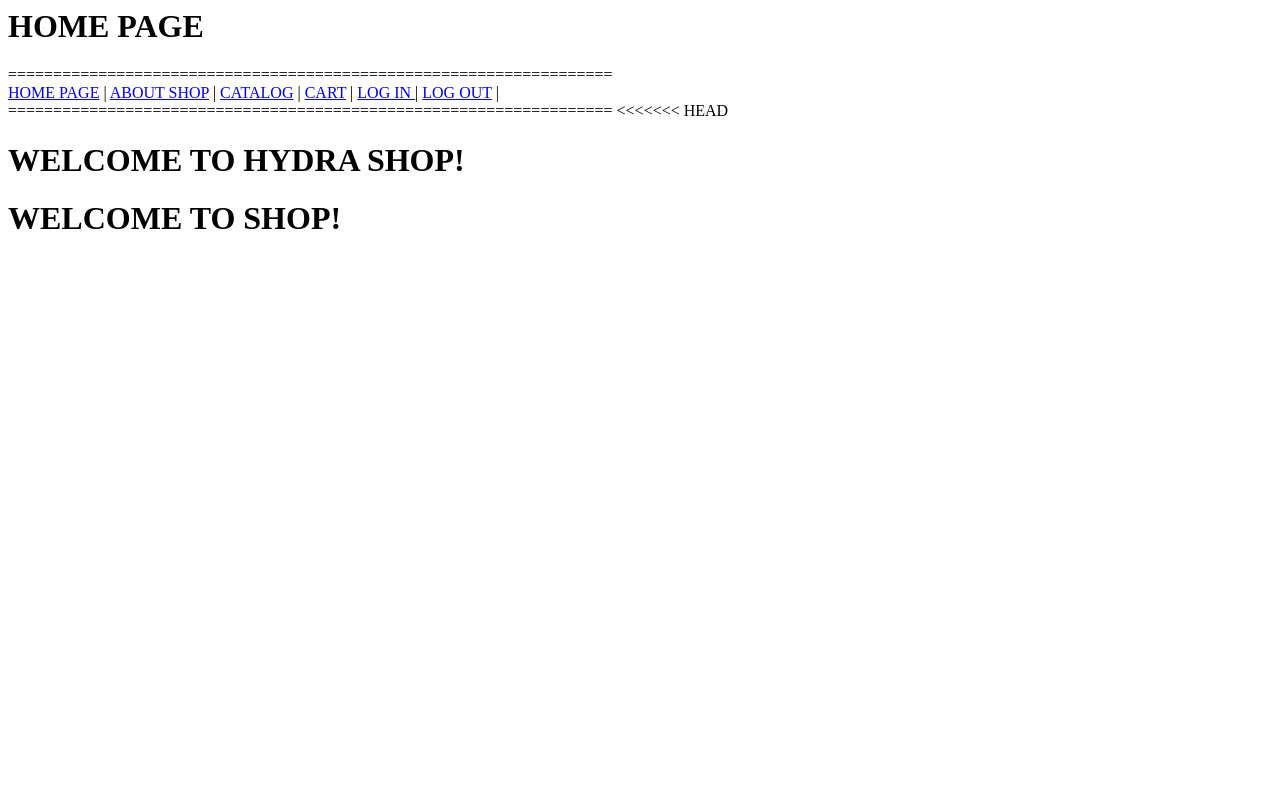
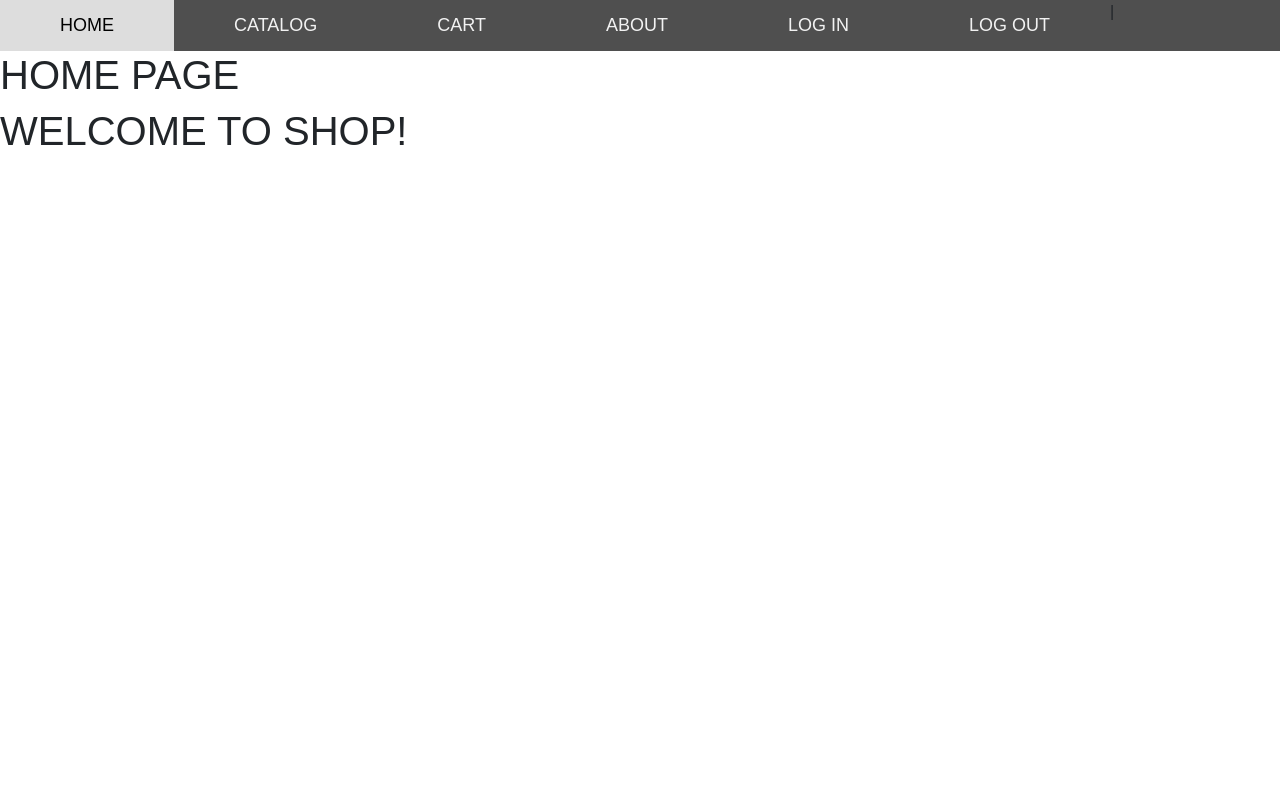
Before and after one commit to xfrbt1/Django_store_shop, a Django app: page / in a window 1280 px wide. Run offline with Django 4.2, Linux system fonts and the light colour scheme; some libraries are stand-ins or nearby versions.

Commit message:
Initial commit

```diff
--- a/main/urls.py
+++ b/main/urls.py
@@ -1,18 +1,3 @@
-"""main URL Configuration
-
-The `urlpatterns` list routes URLs to views. For more information please see:
-    https://docs.djangoproject.com/en/4.0/topics/http/urls/
-Examples:
-Function views
-    1. Add an import:  from my_app import views
-    2. Add a URL to urlpatterns:  path('', views.home, name='home')
-Class-based views
-    1. Add an import:  from other_app.views import Home
-    2. Add a URL to urlpatterns:  path('', Home.as_view(), name='home')
-Including another URLconf
-    1. Import the include() function: from django.urls import include, path
-    2. Add a URL to urlpatterns:  path('blog/', include('blog.urls'))
-"""
 from django.contrib import admin
 from django.urls import path, include
 from main import views
@@ -29,6 +14,7 @@ urlpatterns = [
     path('auth_log_reg/', include('authentication.urls')),
     path('shop/', include('shop.urls')),
 
+
 ]
 
 
--- a/main/views.py
+++ b/main/views.py
@@ -9,8 +9,7 @@ def about_shop(request):
     return render(request, 'about_shop.html')
 
 
-# def reviews(request):
-#     return render(request, 'cart.html')
+
 
 
 def catalog(request):
--- a/shop/models.py
+++ b/shop/models.py
@@ -41,7 +41,6 @@ class Product(models.Model):
     def __str__(self):
 
         return f""" product:{self.name}\nprice:{self.price} """
-        return f""" product:{self.name} """
 
 
 
--- a/shop/urls.py
+++ b/shop/urls.py
@@ -4,9 +4,7 @@ from shop import views
 
 urlpatterns = [
     path('', views.ProductListView.as_view(), name='shop'),
-    # path('cart_basket_view/', TemplateView.as_view(template_name='shop/cart.html'), name='cart'),
     path('cart_view/', views.cart_view, name='cart'),
-    # path('product_detail/<int:pk>', TemplateView.as_view(template_name='shop/shop_detail.html'), name='shop_detail'),
     path('add_item_to_cart/<int:pk>', views.add_item_to_cart, name='add_item_to_cart'),
     path('delete_item/<int:pk>', views.CartDeleteItem.as_view(), name='cart_delete_item'),
     path('make_order', views.make_order, name='make_order'),
--- a/templates/base.html
+++ b/templates/base.html
@@ -1,17 +1,71 @@
+{% load static %}
 
-______________________________________________________________________________________________________________
- <nav role="navigation">
-     <a href="/">HOME PAGE</a> |
-     <a href="/about_shop">ABOUT SHOP</a> |
-     <a href="/catalog">CATALOG</a> |
-     <a href="/cart">CART</a> |
-     <a href="{% url 'login' %}">
+
+<link rel="stylesheet" href="{% static 'btstrp/css/bootstrap.min.css' %}">
+
+<html>
+<head>
+<meta name="viewport" content="width=device-width, initial-scale=1">
+<style>
+
+body {
+  margin: 0;
+  font-family: Arial, Helvetica, sans-serif;
+}
+
+.topnav {
+  overflow: hidden;
+  background-color: #4F4F4F;
+}
+
+.topnav a {
+  float: left;
+  color: #f2f2f2;
+  text-align: center;
+  padding: 12px 60px;
+  text-decoration: none;
+  font-size: 18px;
+}
+
+.topnav a:hover {
+  background-color: #ddd;
+  color: black;
+}
+
+.topnav a.active {
+  background-color: #696969;
+  color: white;
+}
+</style>
+</head>
+<body>
+
+<div class="topnav">
+  <a href="/">HOME</a>
+  <a href="{% url 'shop' %}">CATALOG</a>
+  <a href="{% url 'cart' %}">CART</a>
+  <a href="/about_shop">ABOUT</a>
+    <a href="{% url 'login' %}">
          {% if user.is_authenticated %}
              {{user.username}}
          {% else %}
              LOG IN
          {% endif %}
      </a> |
-     <a href="{% url 'logout' %}">LOG OUT</a> |
-   </nav>
-______________________________________________________________________________________________________________
+     <a href="{% url 'logout' %}">LOG OUT</a>
+
+</div>
+
+<div style="padding-left:20px">
+
+</div>
+
+</body>
+</html>
+
+
+{% block content %}
+
+
+
+{% endblock %}
--- a/templates/index_home.html
+++ b/templates/index_home.html
@@ -1,3 +1,9 @@
+{% extends 'base.html' %}
+
+
+{% load static %}
+{% block content %}
+
 <html lang="en">
 <head>
     <meta charset="UTF-8">
@@ -8,30 +14,13 @@
 
 </head>
 <h1> HOME PAGE </h1>
-===================================================================
-
- <nav role="navigation">
-     <a href="/">HOME PAGE</a> |
-     <a href="/about_shop">ABOUT SHOP</a> |
-     <a href="{% url 'shop' %}">CATALOG</a> |
-     <a href="{% url 'cart' %}">CART</a> |
-     <a href="{% url 'login' %}">
-         {% if user.is_authenticated %}
-             {{user.username}}
-         {% else %}
-             LOG IN
-         {% endif %}
-     </a> |
-     <a href="{% url 'logout' %}">LOG OUT</a> |
-   </nav>
-===================================================================
-
 
 <body>
-<<<<<<< HEAD
-<h1>WELCOME TO HYDRA SHOP!</h1>
+
 
 <h1>WELCOME TO SHOP!</h1>
 
 
 </body>
+
+{% endblock %}
```
Also changed, not shown: templates/about_shop.html (+8 -19 lines), templates/auth_log_reg/login.html (+7 -2 lines), templates/auth_log_reg/registration.html (+6 -1 lines), templates/shop/cart.html (+8 -18 lines), templates/shop/shop.html (+10 -24 lines), db.sqlite3, media/images/190823140012229467.jpg (deleted), media/images/Tomato_je.jpg (deleted), media/images/Tomato_je_5vSwBFE.jpg (deleted), media/images/apple-iphone-13-pro-max-8gb-128gb-6.7-Смартфон.jpg (deleted), media/images/dced3c38dbb7067687bb1f766396eeb0.jpeg (deleted), media/images/iphone-12-white-select-2020.png (deleted).
